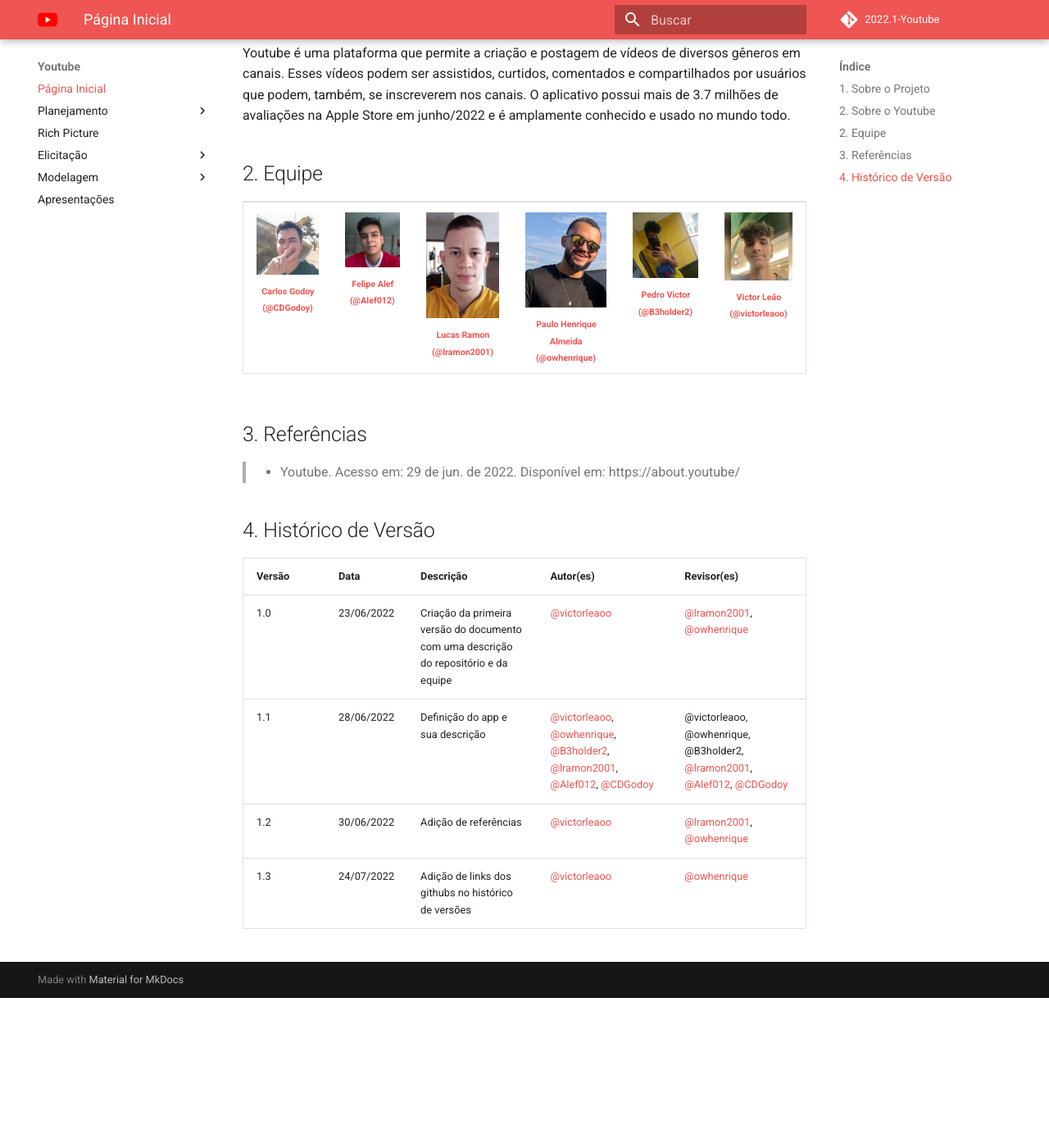
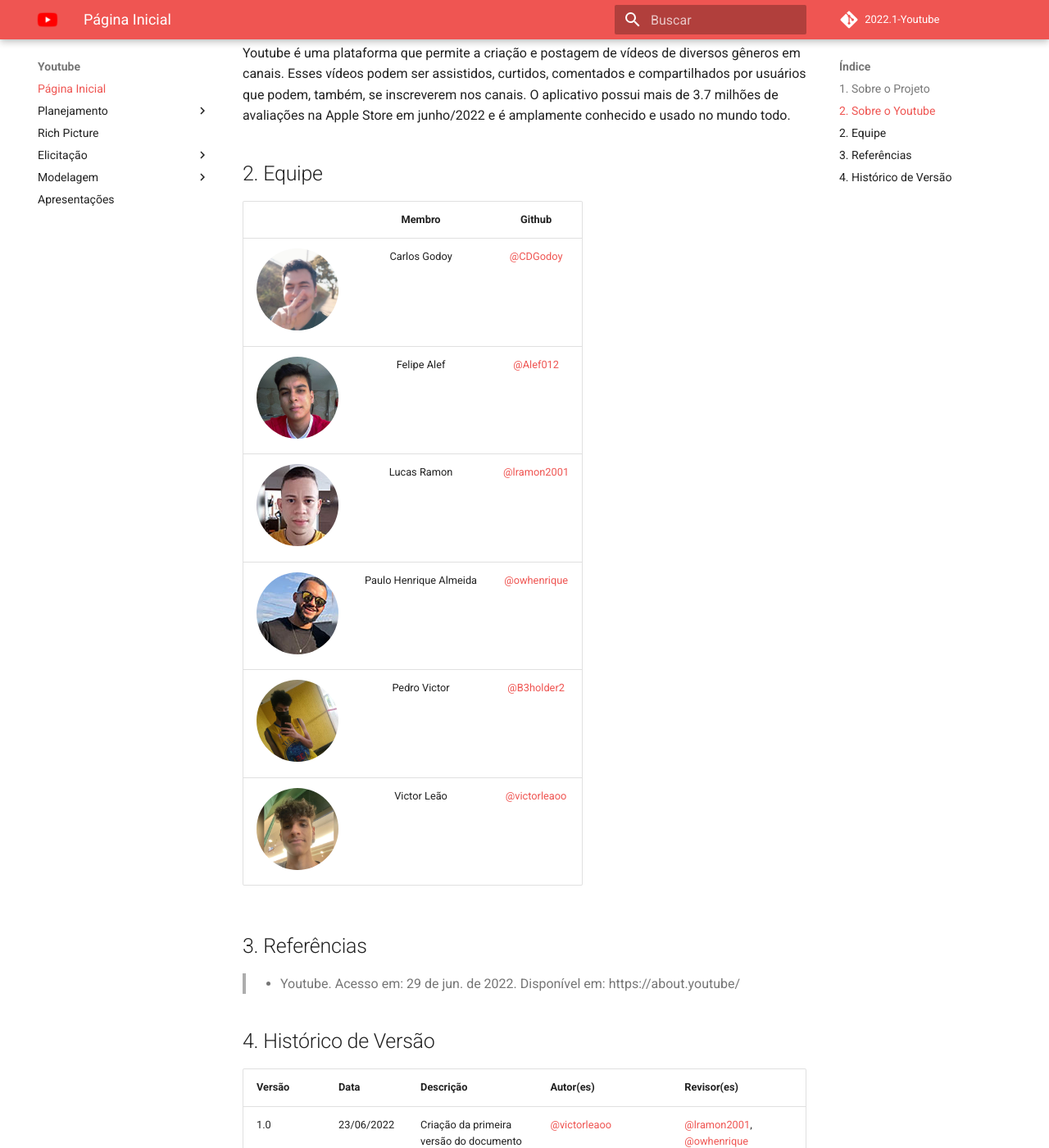
Before and after one commit to Requisitos-de-Software/2022.1-Youtube, an MkDocs documentation site: the page built from docs/index.md, in a window 1280 px wide and 1400 px high, scrolled down 676 px. Shown: the whole window at 82% size. Built offline with MkDocs 1.6.1 and Material for MkDocs 9.7.7, drawn with Linux system fonts in a browser that asks for light colours; comment, search, counter and statistics services are not loaded; before the commit the page ends 1893 px from its top, so only the background shows below that; some of the changed text lies outside the part shown.

Commit message:
foto dos integrantes no formato correto

```diff
--- a/docs/index.md
+++ b/docs/index.md
@@ -14,57 +14,15 @@ Repositório destinado ao desenvolvimento do trabalho da disciplina Requisitos d
 Youtube é uma plataforma que permite a criação e postagem de vídeos de diversos gêneros em canais. Esses vídeos podem ser assistidos, curtidos, comentados e compartilhados por usuários que podem, também, se inscreverem nos canais. O aplicativo possui mais de 3.7 milhões de avaliações na Apple Store em junho/2022 e é amplamente conhecido e usado no mundo todo.
 
 ## 2. Equipe
-<table>
-  <tr>
-    <td align="center">
-      <a href="https://github.com/CDGodoy" target="_blank">
-        <img src="./media/foto-carlos.png" height="110px" width="100px;" alt="Foto Carlos Godoy"/><br>
-        <sub>
-          <b>Carlos Godoy (@CDGodoy)</b>
-        </sub>
-      </a>
-    </td>
-    <td align="center">
-      <a href="https://github.com/Alef012" target="_blank">
-        <img src="./media/foto-felipe.jpg" height="110px" width="100px;" alt="Foto Felipe Alef"/><br>
-        <sub>
-          <b>Felipe Alef (@Alef012)</b>
-        </sub>
-      </a>
-    </td>
-    <td align="center">
-      <a href="https://github.com/lramon2001" target="_blank">
-        <img src="./media/foto-lucas.jpg" height="110px" width="100px;" alt="Foto Lucas Ramon"/><br>
-        <sub>
-          <b>Lucas Ramon (@lramon2001)</b>
-        </sub>
-      </a>
-    </td>
-    <td align="center">
-      <a href="https://github.com/owhenrique" target="_blank">
-        <img src="./media/foto-ph.jpg" height="110px" width="100px;" alt="Foto Paulo Henrique"/><br>
-        <sub>
-          <b>Paulo Henrique Almeida (@owhenrique)</b>
-        </sub>
-      </a>
-    </td>
-    <td align="center">
-      <a href="https://github.com/B3holder2" target="_blank">
-        <img src="./media/foto-pedro.jpg" height="110px" width="100px;" alt="Foto Pedro Victor"/><br>
-        <sub>
-          <b>Pedro Victor (@B3holder2)</b>
-        </sub>
-      </a>
-    </td>
-    <td align="center">
-      <a href="https://github.com/victorleaoo" target="_blank">
-        <img src="./media/foto-victor.jpg" height="110px" width="100px;" alt="Foto Victor Leão"/><br>
-        <sub>
-          <b>Victor Leão (@victorleaoo)</b>
-        </sub>
-      </a>
-    </td>
-</table>
+
+|                                                      | Membro             | Github            |
+| :----------------------------------------------------: | :------------------: | :-----------------: |
+| <img src="./media/foto-carlos.png" width="100" style="border-radius: 50%" />      | Carlos Godoy       | [@CDGodoy](https://github.com/CDGodoy)      |
+| <img src="./media/foto-felipe.jpg" width="100" style="border-radius: 50%" />      | Felipe Alef        | [@Alef012](https://github.com/Alef012)        |
+| <img src="./media/foto-lucas.jpg" width="100" style="border-radius: 50%" />       | Lucas Ramon        | [@lramon2001](https://github.com/lramon2001)  |
+| <img src="./media/foto-ph.jpg" width="100" style="border-radius: 50%" />           | Paulo Henrique Almeida       | [@owhenrique](https://github.com/owhenrique)      |
+| <img src="./media/foto-pedro.jpg" width="100" style="border-radius: 50%" />         | Pedro Victor    | [@B3holder2](https://github.com/B3holder2)         |
+| <img src="./media/foto-victor.jpg" width="100" style="border-radius: 50%" />       | Victor Leão | [@victorleaoo](https://github.com/victorleaoo) |
 
 ## 3. Referências
 
--- a/mkdocs.yml
+++ b/mkdocs.yml
@@ -27,7 +27,7 @@ nav:
       - Entrevista: elicitacao/tecnicas/entrevista.md
     - Priorização:
       - MoSCoW: elicitacao/priorizacao/moscow.md
-      - 100 Doláres: elicitacao/priorizacao/100dol.md
+      - 100 Dólares: elicitacao/priorizacao/100dol.md
     - Resultado Elicitação: elicitacao/resultado.md
   - Modelagem:
     - Cenários: modelagem/cenarios.md
```
Also changed, not shown: other parts of docs/index.md (+2 -1 lines), docs/elicitacao/tecnicas/brainstorm.md (+1 -1 lines), docs/elicitacao/tecnicas/introspeccao.md (+1 -1 lines), docs/media/foto-lucas.jpg, docs/media/foto-ph.jpg.
